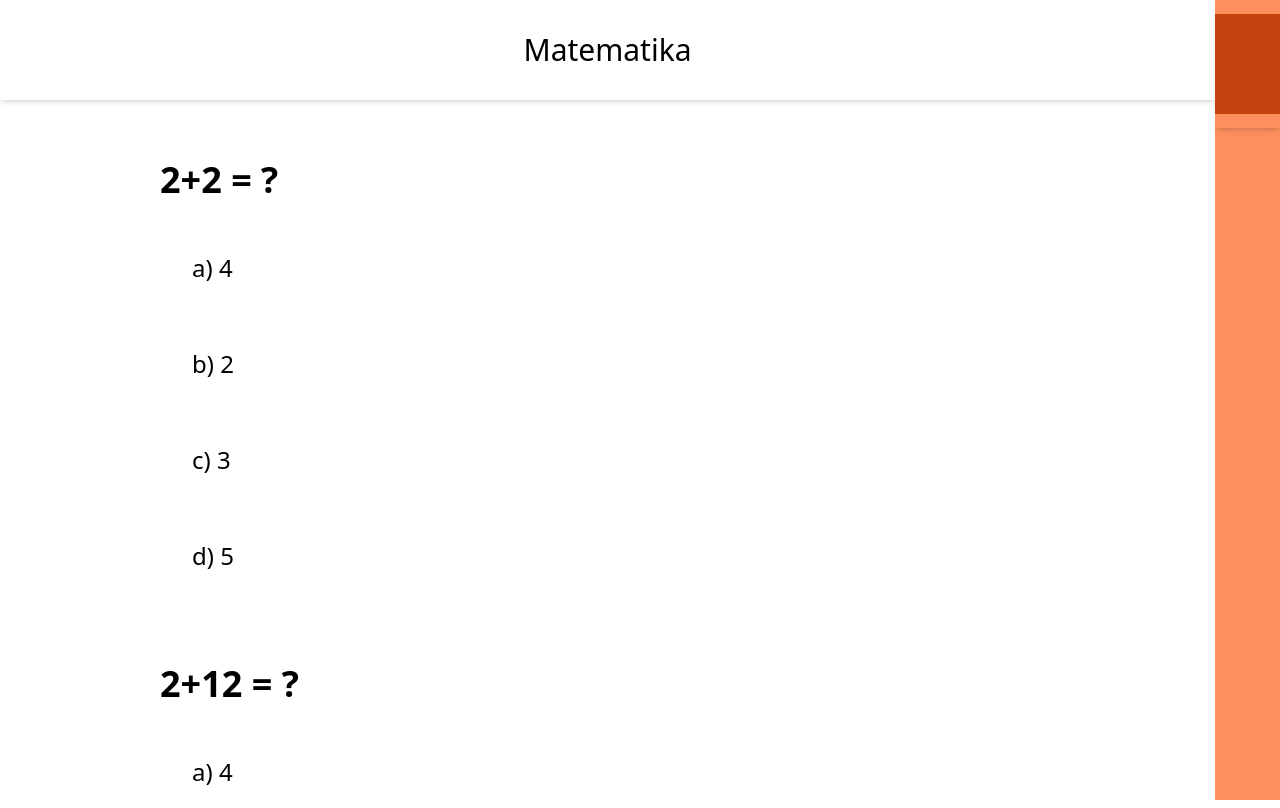
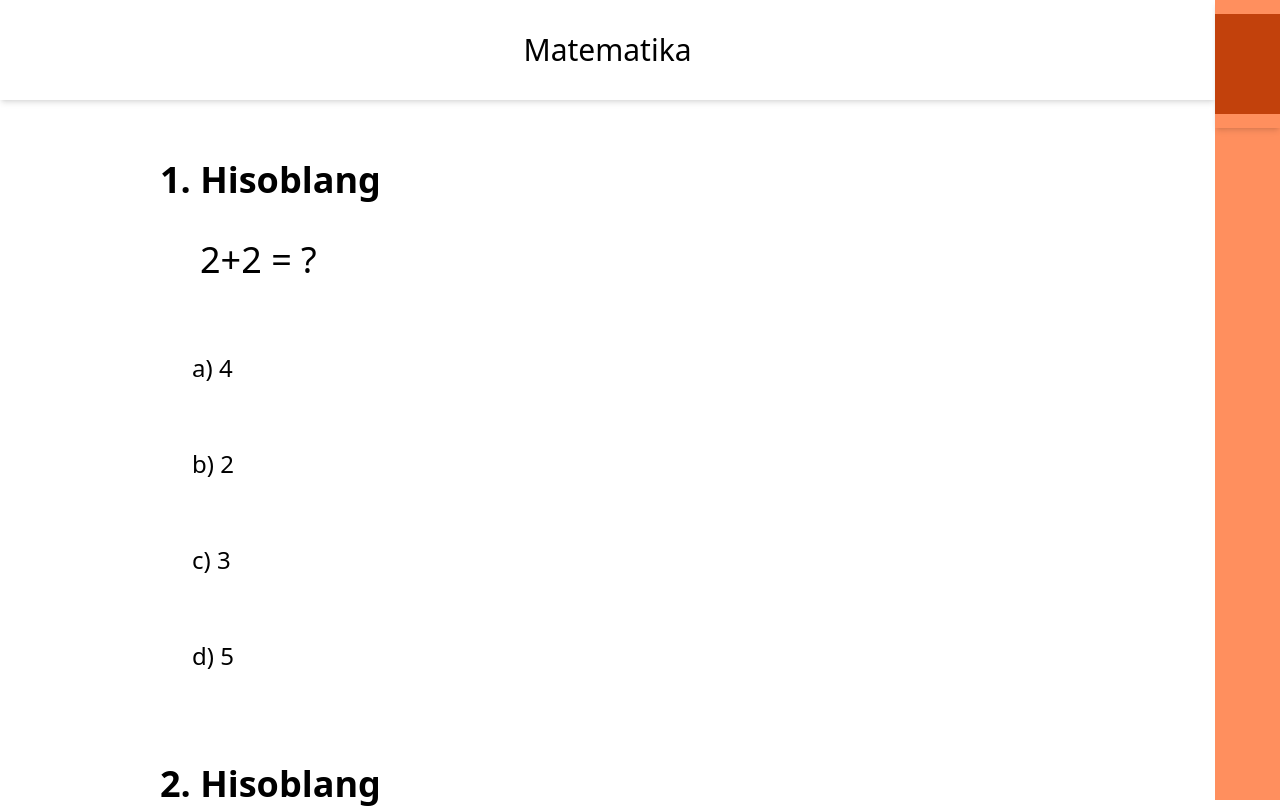
Before and after one commit to diyorbekravshanqulov/Quizz, a Vue app: page / in a window 1280 px wide. Shown: the top 808 px of the page. Built offline with nearby package versions, Linux system fonts and the light colour scheme; some icons are missing.

Commit message:
complate

```diff
--- a/src/components/QuizzApp.vue
+++ b/src/components/QuizzApp.vue
@@ -14,6 +14,8 @@
       <QuizzItem
         v-for="(quizz, index) in quizzes"
         :quizz="quizz"
+      :quizzes="quizzes"
+
         @user-select-answer="handleSelectAnswer"
       />
     </div>
--- a/src/components/QuizzItem.vue
+++ b/src/components/QuizzItem.vue
@@ -1,16 +1,19 @@
 <template>
   <div class="hover:bg-gray-50 p-5 mb-5">
-    <h1 class="text-4xl font-bold mb-5">{{ quizz.question }}</h1>
+    <h1 class="text-4xl font-bold mb-5">{{ quizz.id }}.
+      Hisoblang
+      <span class="font-thin block my-10 mx-10">
+        {{ quizz.question }}
+      </span>
+    </h1>
     <div class="flex flex-col">
       <label
-        :class="
-          quizz.answers[answerIndex] === quizz.userAnswer
-            ? 'bg-slate-900 text-white'
-            : 'hover:bg-primary'
-        "
-        class="p-8 text-2xl"
         v-for="(answer, answerIndex) in quizz.answers"
         :key="answerIndex"
+        :class="[
+          'p-8 text-2xl',
+          quizz.userAnswer === answer ? 'bg-slate-900 text-white' : 'hover:bg-primary'
+        ]"
         :for="`id-${quizz.id}-${answerIndex}`"
       >
         {{ "abcd"[answerIndex] }}) {{ answer }}
@@ -36,33 +39,16 @@ const props = defineProps({
   },
 });
 
-const userAnswer = ref("");
-const emit = defineEmits(["user-select-answer", "user-remove-answer"]);
+const userAnswer = ref(props.quizz.userAnswer);
+const emit = defineEmits(["user-select-answer"]);
 
 const selectAnswer = (answerIndex) => {
   const selectedAnswer = props.quizz.answers[answerIndex];
-  console.log(selectedAnswer);
-
-  // if (String(userAnswer.value) == String(selectedAnswer)) {
-  //   // If the selected answer is the same as the current one, remove it
-
-  //   emit("user-select-answer", {
-  //     id: props.quizz.id,
-  //     userAnswer: userAnswer.value,
-  //   });
-  // } else {
-  //   // Otherwise, set the new answer
-    userAnswer.value = selectedAnswer;
+  userAnswer.value = selectedAnswer;
 
   emit("user-select-answer", {
     id: props.quizz.id,
     userAnswer: userAnswer.value,
   });
 };
-// };
-
-function removeAnswer(answer) {
-  props.quizz.userAnswer = "";
-  console.log("Removed answer:", answer);
-}
 </script>
```
